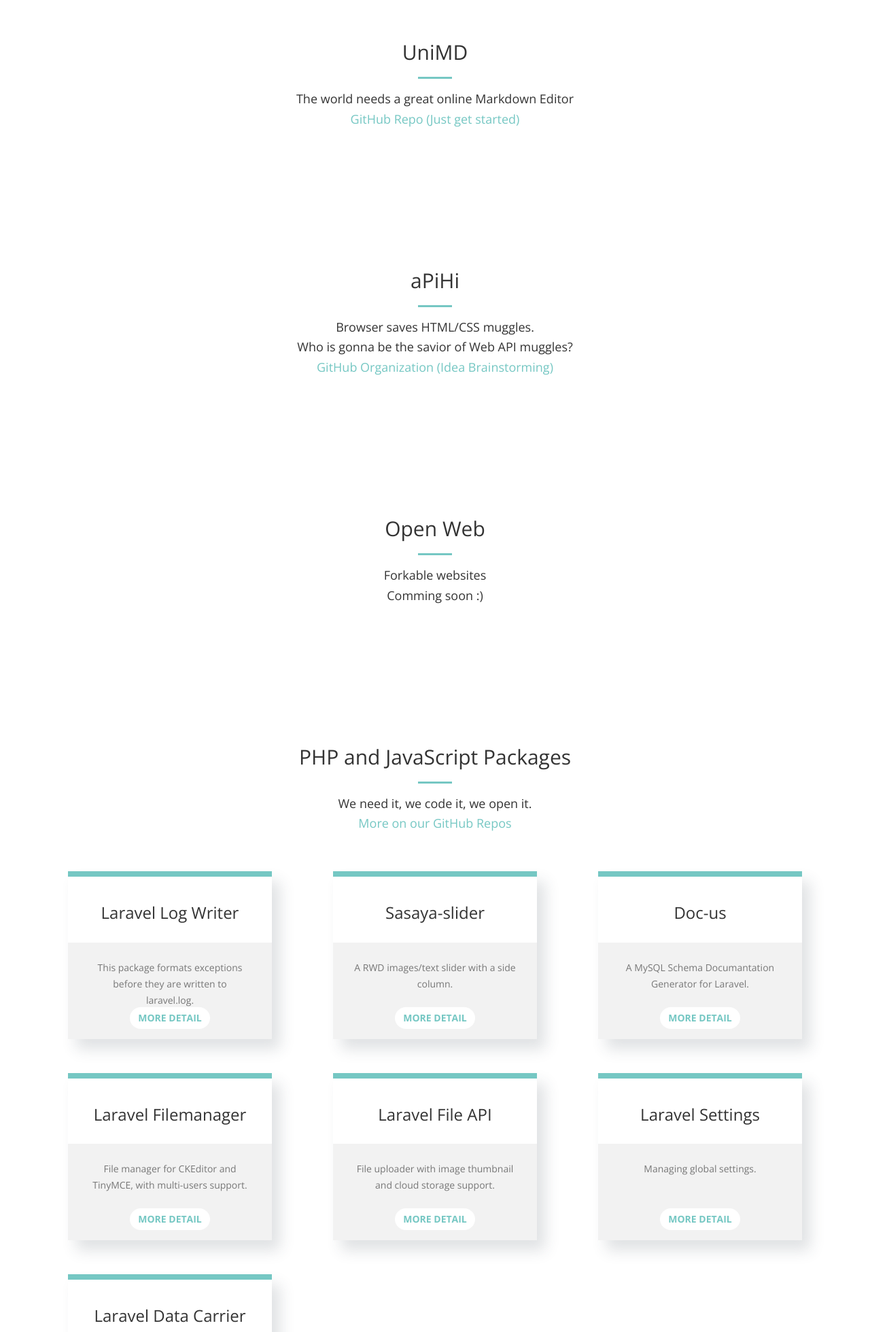
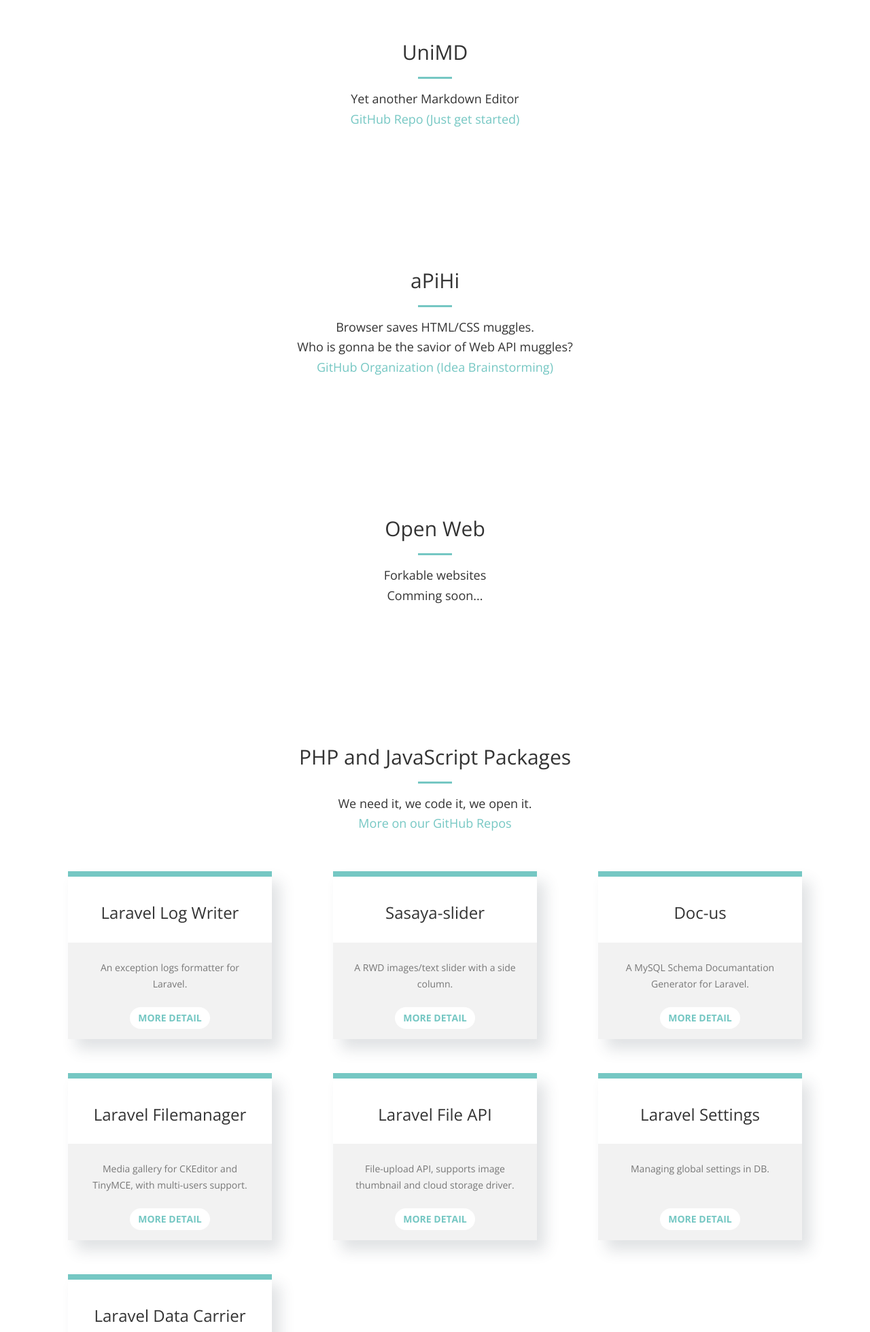
Before and after one commit to UniSharp/unisharp.github.io, a website: page index.html in a window 1280 px wide. Shown: the part 840-2800 px from the top of the page at 68% size. Drawn offline with nearby package versions, Linux system fonts and the light colour scheme.

Commit message:
Update wordings

```diff
--- a/index.html
+++ b/index.html
@@ -66,7 +66,7 @@
     <header>
         <div class="header-content">
             <div class="header-content-inner">
-                <h1 id="homeHeading">UniSharp<br>Loves<br>OpenSource</h1>
+                <h1 id="homeHeading">Open-source?<br>Why not?</h1>
                 <hr>
             </div>
         </div>
@@ -78,7 +78,7 @@
                 <div class="col-lg-12 text-center">
                     <h2 class="section-heading">UniMD</h2>
                     <hr class="primary">
-                    <h4>The world needs a great online Markdown Editor</h4>
+                    <h4>Yet another Markdown Editor</h4>
                     <h4><a href="https://github.com/UniSharp/unimd" target="_blank">GitHub Repo (Just get started)</a></h4>
                 </div>
             </div>
@@ -106,7 +106,7 @@
                     <h2 class="section-heading">Open Web</h2>
                     <hr class="primary">
                     <h4>Forkable websites</h4>
-                    <h4>Comming soon :)</h4>
+                    <h4>Comming soon...</h4>
                 </div>
             </div>
         </div>
@@ -135,7 +135,7 @@
                             <h3>Laravel Log Writer</h3>
                         </div>
                         <div class="box">
-                            <h5 class="text-muted">This package formats exceptions before they are written to laravel.log.</h5>
+                            <h5 class="text-muted">An exception logs formatter for Laravel.</h5>
                             <a href="https://github.com/UniSharp/laravel-loggable" class="btn btn-work ">More Detail</a>
                         </div>
                     </div>
@@ -177,7 +177,7 @@
                             <h3>Laravel Filemanager</h3>
                         </div>
                         <div class="box">
-                            <h5 class="text-muted">File manager for CKEditor and TinyMCE, with multi-users support.</h5>
+                            <h5 class="text-muted">Media gallery for CKEditor and TinyMCE, with multi-users support.</h5>
                             <a href="https://github.com/UniSharp/laravel-filemanager" class="btn btn-work" target="blank">More Detail</a>
                         </div>
                     </div>
@@ -190,7 +190,7 @@
                             <h3>Laravel File API</h3>
                         </div>
                         <div class="box">
-                            <h5 class="text-muted">File uploader with image thumbnail and cloud storage support.</h5>
+                            <h5 class="text-muted">File-upload API, supports image thumbnail and cloud storage driver.</h5>
                             <a href="https://github.com/UniSharp/laravel-fileapi" class="btn btn-work">More Detail</a>
                         </div>
                     </div>
@@ -203,7 +203,7 @@
                             <h3>Laravel Settings</h3>
                         </div>
                         <div class="box">
-                            <h5 class="text-muted">Managing global settings.</h5>
+                            <h5 class="text-muted">Managing global settings in DB.</h5>
                             <a href="https://github.com/UniSharp/laravel-settings" class="btn btn-work ">More Detail</a>
                         </div>
                     </div>
@@ -216,7 +216,7 @@
                             <h3>Laravel Data Carrier</h3>
                         </div>
                         <div class="box">
-                            <h5 class="text-muted">Dealing with variable conflict.</h5>
+                            <h5 class="text-muted">View data bag for Laravel</h5>
                             <a href="https://github.com/UniSharp/laravel-datacarrier" class="btn btn-work ">More Detail</a>
                         </div>
                     </div>
@@ -285,7 +285,7 @@
                                     Category
                                 </div>
                                 <div class="project-name">
-                                    NodeJS Software Engineer
+                                    VueJS Software Engineer
                                 </div>
                             </div>
                         </div>
```
